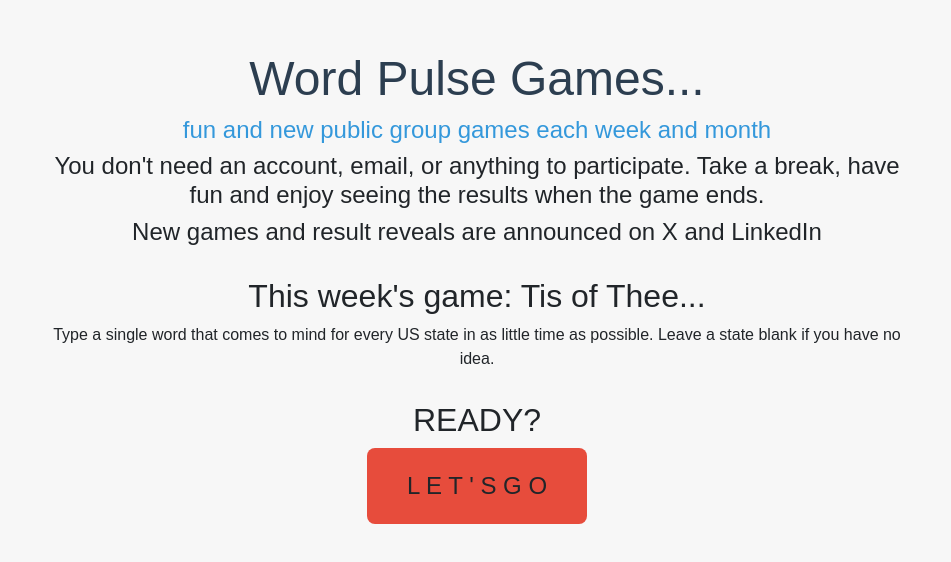
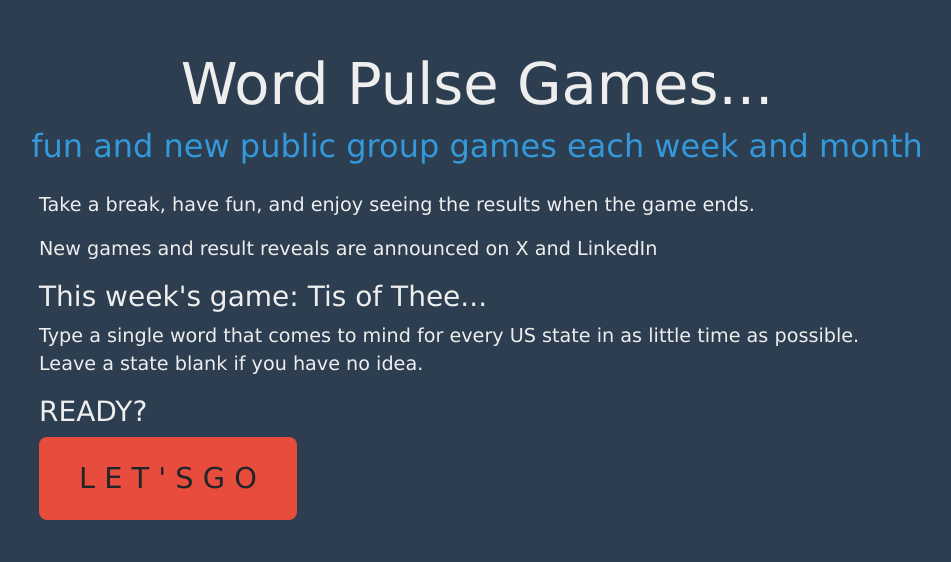
Before and after one commit to BrettFraley/wordpulse-games, a plain HTML site: page index.html in a window 1280 px wide. Shown: the whole page, without its empty margins (163-1114 px from the left). Drawn offline with nearby package versions, Linux system fonts and the light colour scheme.

Commit message:
Adds style.css, copy edits, start of making the page nice before game logic

```diff
--- a/index.html
+++ b/index.html
@@ -6,52 +6,21 @@
     <title>Word Pulse Games</title>
     <!-- Bootstrap 5 -->
     <link href="https://cdn.jsdelivr.net/npm/bootstrap@5.3.0-alpha1/dist/css/bootstrap.min.css" rel="stylesheet">
-    <style>
-        body {
-            font-family: Arial, sans-serif;
-            background-color: #f7f7f7;
-            padding-top: 50px;
-            text-align: center;
-        }
-        h1 {
-            font-size: 3em;
-            color: #2c3e50;
-        }
-        h2 {
-            font-size: 1.5em;
-            color: #3498db;
-        }
-        h3 {
-            font-size: 2em;
-            margin-top: 30px;
-        }
-        .btn-lg {
-            font-size: 1.5em;
-            padding: 20px 40px;
-            background-color: #e74c3c;
-            border: none;
-            text-transform: uppercase;
-        }
-        .btn-lg:hover {
-            background-color: #c0392b;
-        }
-        .content {
-            max-width: 900px;
-            margin: 0 auto;
-        }
-    </style>
+    <link rel="stylesheet" href="style.css">
 </head>
 <body>
 
-    <div class="container content">
+    <div class="container">
+        <header>
             <h1>Word Pulse Games...</h1>
             <h2>fun and new public group games each week and month</h2>
+        </header>
+    </div>
 
-	<h4>You don't need an account, email, or anything to participate.
-	Take a break, have fun and enjoy seeing the results when the game
-	ends.</h4>
+    <div class="container wrapper">
+        <p class="welcome-text">Take a break, have fun, and enjoy seeing the results when the game ends.</p>
 
-	<h4>New games and result reveals are announced on X and LinkedIn</h4>
+        <p>New games and result reveals are announced on X and LinkedIn</p>
 
             <h3>This week's game: Tis of Thee...</h3>
             <p>Type a single word that comes to mind for every US state in as little time as possible. Leave a state blank if you have no idea.</p>
@@ -59,7 +28,8 @@
             <h3>READY?</h3>
 
             <button class="btn btn-lg">L E T ' S G O</button>
-    </div>
+
+    </div> <!-- end wrapper -->
 
     <!-- Bootstrap 5 JavaScript -->
     <script src="https://cdn.jsdelivr.net/npm/@popperjs/core@2.11.6/dist/umd/popper.min.js"></script>
--- /dev/null
+++ b/style.css
@@ -0,0 +1,34 @@
+body {
+  background-color: #2c3e50;
+  color: #eee;
+  font-family: verdana;
+  font-size: larger;
+  text-align: center
+}
+
+header {
+  padding-top: 50px;
+  text-align: center;
+  margin-bottom: 25px;
+}
+
+.wrapper {
+  max-width: 900px;
+  margin: 0 auto;
+  text-align: left;
+}
+
+h1 { font-size: 3em; }
+h2 { color: #3498db; }
+
+.btn-lg {
+    font-size: 1.5em;
+    padding: 20px 40px;
+    background-color: #e74c3c;
+    border: none;
+    text-transform: uppercase;
+}
+
+.btn-lg:hover {
+    background-color: #c0392b;
+}
```
Lines whose indentation alone changed are shown as unchanged.
